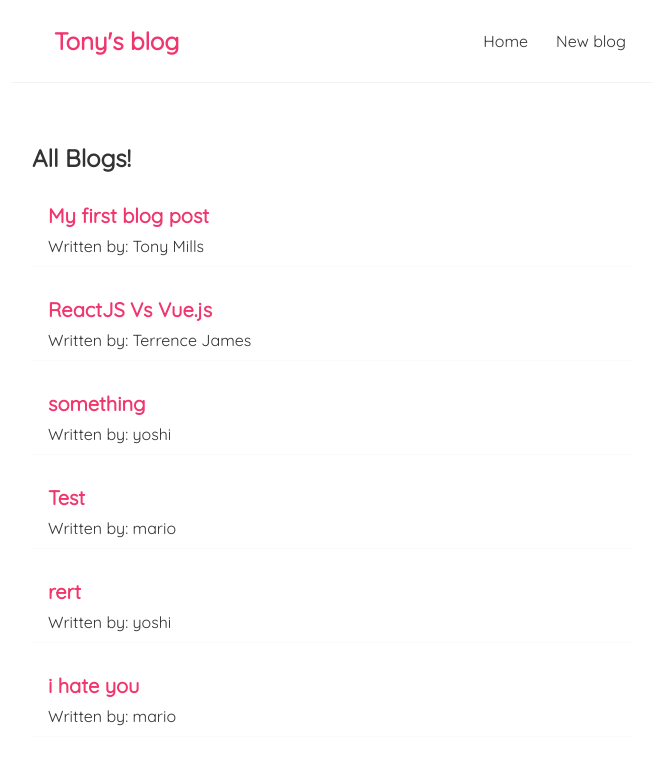
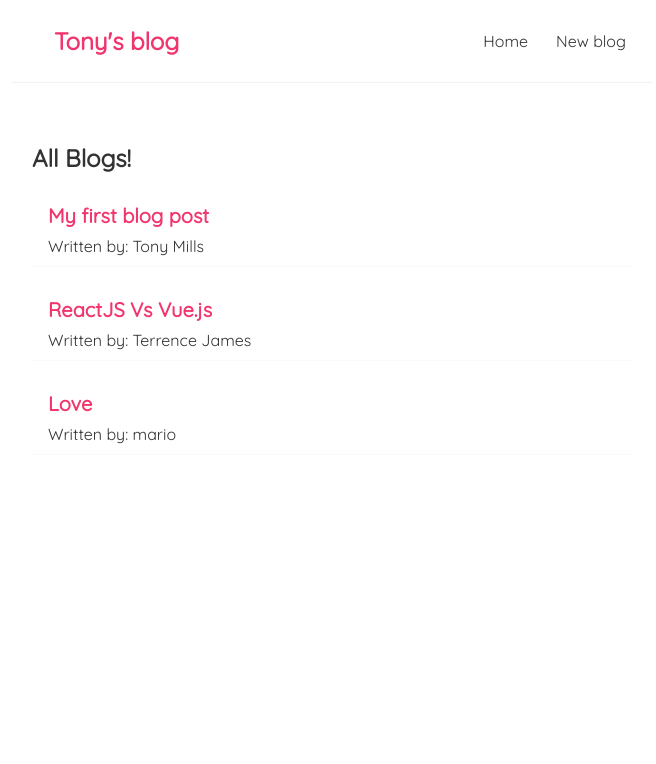
Before and after one commit to tonyadjei/react-blog, a React (Create React App) app: page / in a window 1280 px wide. Shown: the top 764 px of the page, without its empty margins (308-964 px from the left). Built offline with nearby package versions, Linux system fonts and the light colour scheme; data requests are answered from the project's data file; the HTML template or start-up script is replaced by a standard one.

Commit message:
added 404 pages, delete request and loader for adding new blogs

```diff
--- a/data/db.json
+++ b/data/db.json
@@ -13,28 +13,10 @@
       "id": 2
     },
     {
-      "title": "something",
-      "body": "you",
-      "author": "yoshi",
+      "title": "Love",
+      "body": "I love you so much!",
+      "author": "mario",
       "id": 3
-    },
-    {
-      "title": "Test",
-      "body": "Testing the blog",
-      "author": "mario",
-      "id": 4
-    },
-    {
-      "title": "rert",
-      "body": "sdfsdf",
-      "author": "yoshi",
-      "id": 5
-    },
-    {
-      "title": "i hate you",
-      "body": "i hate you, so so so so so much!",
-      "author": "mario",
-      "id": 6
     }
   ]
 }
--- a/src/App.js
+++ b/src/App.js
@@ -3,6 +3,7 @@
 import { BrowserRouter as Router, Route, Switch } from 'react-router-dom';
 import Create from './Create';
 import BlogDetails from './BlogDetails';
+import NotFound from './NotFound';
 
 function App() {
   return (
@@ -20,11 +21,13 @@
             <Route path="/blogs/:id">
               <BlogDetails />
             </Route>
+            <Route path="*">
+              <NotFound />
+            </Route>
           </Switch>
         </div>
-    </div>
+      </div>
     </Router>
-
   );
 }
 
--- a/src/BlogDetails.js
+++ b/src/BlogDetails.js
@@ -1,9 +1,18 @@
-import { useParams } from "react-router";
+import { useHistory, useParams } from "react-router";
 import useFetch from "./useFetch";
 
 const BlogDetails = () => {
-    const { id } = useParams()
-    const {data: blog, error, isPending } = useFetch('http://localhost:8000/blogs/' + id );
+    const { id } = useParams();
+    const { data: blog, error, isPending } = useFetch('http://localhost:8000/blogs/' + id);
+    const history = useHistory();
+
+    const handleDelete = () => {
+        fetch('http://localhost:8000/blogs/' + blog.id, {
+            method: 'DELETE'
+        }).then(() => {
+            history.push('/');
+        })
+    }
 
     return (
         <div className="blog-details">
@@ -14,6 +23,7 @@
                     <h2>{ blog.title }</h2>
                     <p>Written by { blog.author }</p>
                     <div>{ blog.body }</div>
+                    <button onClick={handleDelete}>delete</button>
                 </article>
             )}
         </div>
--- /dev/null
+++ b/src/NotFound.js
@@ -0,0 +1,13 @@
+import { Link } from "react-router-dom"
+
+const NotFound = () => {
+    return (
+        <div className="not-found">
+            <h2>Sorry</h2>
+            <p>That page cannot be found</p>
+            <Link to="/">Back to the homepage...</Link>
+        </div>
+     );
+}
+
+export default NotFound;
--- a/src/index.css
+++ b/src/index.css
@@ -61,6 +61,14 @@
 .blog-details div {
   margin: 20px 0;
 }
+.blog-details button {
+  background: #f1356d;
+  color: #fff;
+  border: 0;
+  padding: 8px;
+  border-radius: 8px;
+  cursor: pointer;
+}
 
 /* create new blog form */
 
```
